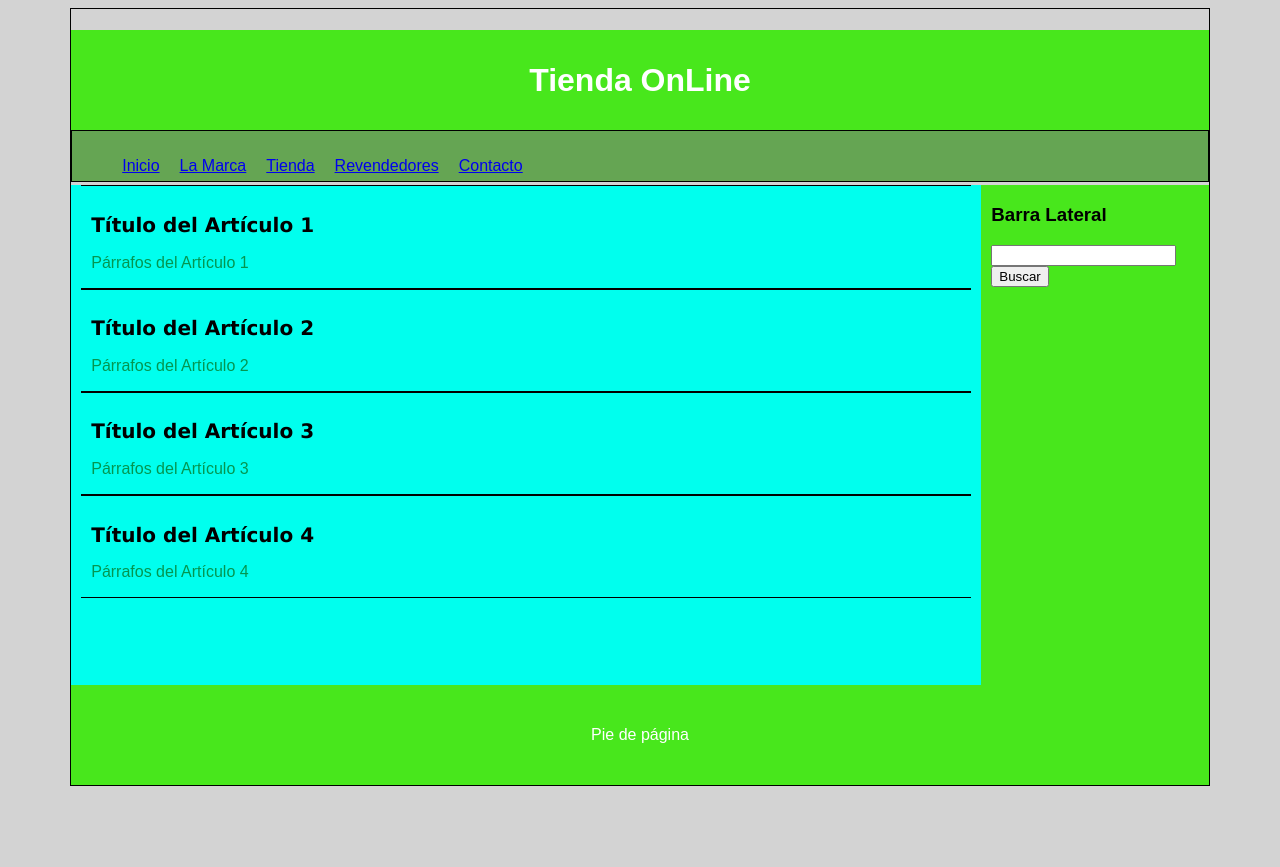
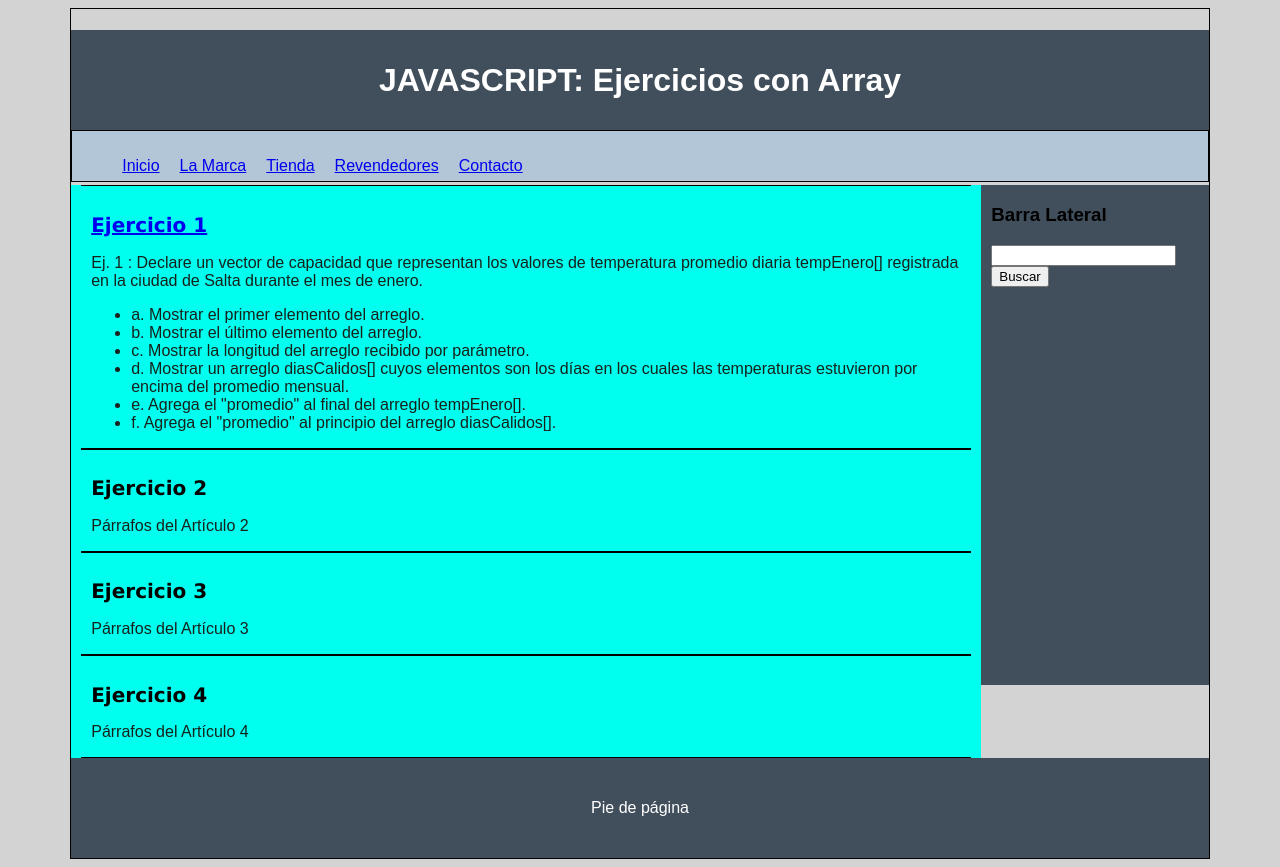
Before and after one commit to vrfigue/isdm, a plain HTML site: page index.html in a window 1280 px wide. Before the commit the page ends 800 px from the top, so only its background shows below. Drawn offline with Linux system fonts and the light colour scheme.

Commit message:
Ejercios con vectores. ej1

```diff
--- a/css/estilo.css
+++ b/css/estilo.css
@@ -5,7 +5,7 @@ body{
 }
 
 header{
-    background-color: rgb(72, 231, 28);
+    background-color: rgb(65, 79, 92);
     height: 100px;
     width: 100%;
     margin: 0;
@@ -15,7 +15,7 @@ header{
 }
 nav{
     height:50px;
-    background:rgb(101, 165, 83);
+    background:rgb(179, 198, 216);
     border: 1px solid;
     margin: 0px;
 }
@@ -30,7 +30,7 @@ nav ul li{
 aside{
     /*width: 20%;*/
     width: calc(20% - 20px);
-    background: rgb(72, 231, 28);
+    background: rgb(65, 79, 92);
     float:left;
     min-height: 500px;
     padding-left: 10px;
@@ -40,7 +40,7 @@ aside{
 footer{
     height: 100px;
     text-align: center;
-    background:rgb(72, 231, 28);
+    background:rgb(65, 79, 92);
     color: white;
     line-height: 100px;
 }
@@ -65,7 +65,7 @@ footer{
 .articulo{
     border-top: 1px solid black;
     border-bottom: 1px solid black;
-    color: rgb(4,150,80);
+    color: rgb(23, 33, 28);
     padding-left: 10px;
     padding-right: 10px;
     padding-top: 10px;
--- a/index.html
+++ b/index.html
@@ -9,7 +9,7 @@
 </head>
 <body>
     <div id="contenido">
-        <header><h1>Tienda OnLine</h1></header>
+        <header><h1>JAVASCRIPT: Ejercicios con Array</h1></header>
         <nav>
             <ul>
                 <li><a href="#">Inicio</a></li>
@@ -22,19 +22,28 @@
         <div class="vacio"></div>
         <section id="content">
             <article class="articulo">
-                <h2>Título del Artículo 1</h2>
-                <p>Párrafos del Artículo 1</p>
+                <h2><a href="ej1.html">Ejercicio 1</a></h2>
+                <p>Ej. 1 :	Declare un vector de capacidad que representan los valores de temperatura promedio diaria tempEnero[] registrada en la ciudad de Salta durante el mes de enero.</br>
+                    <ul>
+                        <li>a.	Mostrar el primer elemento del arreglo.</li>
+                    <li>b.	Mostrar el último elemento del arreglo.</li>
+                    <li>c.	Mostrar la longitud del arreglo recibido por parámetro.</li>
+                    <li>d.	Mostrar un arreglo diasCalidos[] cuyos elementos son los días en los cuales las temperaturas estuvieron por encima del promedio mensual.</li>
+                    <li>e.	Agrega el "promedio" al final del arreglo tempEnero[].</li>
+                    <li>f.	Agrega el "promedio" al principio del arreglo diasCalidos[].</li>
+                </ul>
+                    </p>
             </article>
             <article class="articulo">
-                <h2>Título del Artículo 2</h2>
+                <h2>Ejercicio 2</h2>
                 <p>Párrafos del Artículo 2</p>
             </article>
             <article class="articulo">
-                <h2>Título del Artículo 3</h2>
+                <h2>Ejercicio 3</h2>
                 <p>Párrafos del Artículo 3</p>
             </article>
             <article class="articulo">
-                <h2>Título del Artículo 4</h2>
+                <h2>Ejercicio 4</h2>
                 <p>Párrafos del Artículo 4</p>
             </article>
         </section>
```
Also changed, not shown: ej1.html (added, +36 -0 lines), js/ej1a.js (added, +16 -0 lines).
